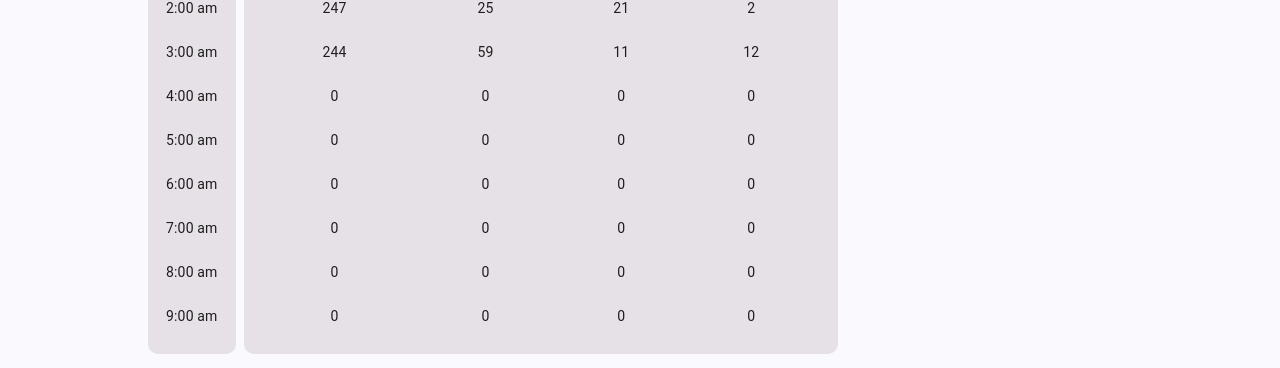
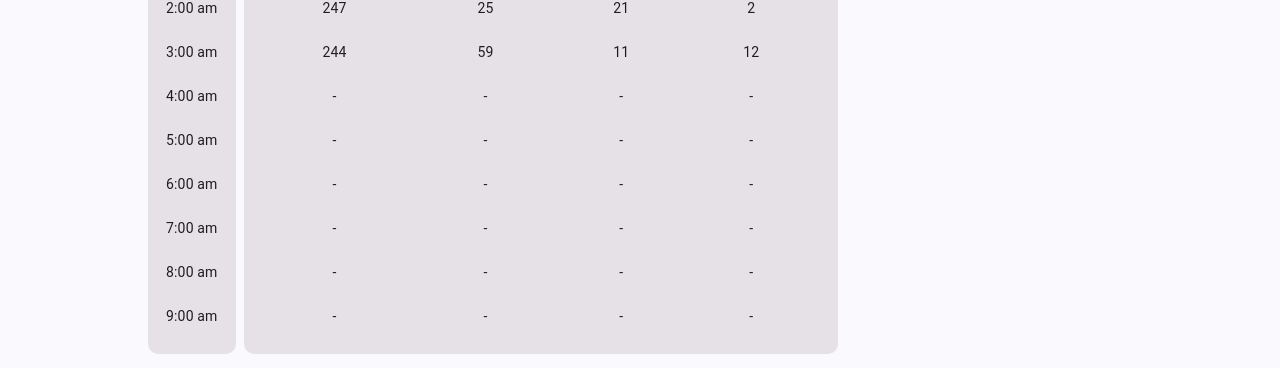
Before and after one commit to ilemarandrade/puntospoint-test-frontend, a Next.js app: page /dashboard in a window 1280 px wide. Shown: the part 1062-1430 px from the top of the page. Built offline with nearby package versions, Linux system fonts and the light colour scheme.

Commit message:
feat: :zap: improve format amount

```diff
--- a/src/components/aside-dashboard/index.tsx
+++ b/src/components/aside-dashboard/index.tsx
@@ -17,12 +17,10 @@ const AsideDashboard = () => {
         EnumFiltersTags.TRANSACTIONS,
         EnumFiltersTags.CASHBACK,
       ],
-      from: EnumThisMonthSubParameters.MARCH,
-      to: EnumThisMonthSubParameters.MAY,
+      from: EnumThisMonthSubParameters.JANUARY,
+      to: EnumThisMonthSubParameters.MARCH,
     },
   });
-
-  console.log({ data });
 
   const [isCollapsed, setIsCollapsed] = useState(false);
 
--- a/src/components/recharts/main-recharts/index.tsx
+++ b/src/components/recharts/main-recharts/index.tsx
@@ -23,6 +23,7 @@ import { IMovementsData } from '@/types/recharts';
 import { Fragment, useMemo } from 'react';
 import { exportTableCsv } from '@/utils/export-table-csv';
 import { env } from '@/root/env';
+import formatAmount from '@/utils/format-amount';
 
 interface IProps {
   tagsSelected?: EnumFiltersTags[];
@@ -44,7 +45,7 @@ export default function MainRechart({ tagsSelected = [], data }: IProps) {
       currenTags.map((item) => row[item.keyAccessor])
     );
 
-    exportTableCsv({ headers, body });
+    exportTableCsv({ headers, body: body as string[][] });
   };
 
   const renderChart = useMemo(() => {
@@ -74,7 +75,7 @@ export default function MainRechart({ tagsSelected = [], data }: IProps) {
         <YAxis
           yAxisId="right"
           orientation="right"
-          tickFormatter={(value) => `$${(value / 1000000).toFixed(0)}M`}
+          tickFormatter={(value) => formatAmount(value)}
           className="text-xs"
           axisLine={false}
           tickLine={false}
--- a/src/components/table/index.tsx
+++ b/src/components/table/index.tsx
@@ -54,7 +54,11 @@ const Table = <IData,>({
                 key={rowIndex}
                 sx={{ '&:last-child td, &:last-child th': { border: 0 } }}
               >
-                {columns.map((column, colIndex) => (
+                {columns.map((column, colIndex) => {
+                  const value = column.render
+                    ? column.render(row)
+                    : row[column.keyAccessor];
+                  return (
                     <Tooltip
                       title={String(
                         column.renderTooltip
@@ -68,14 +72,11 @@ const Table = <IData,>({
                         key={colIndex}
                         className="text-nowrap"
                       >
-                      <>
-                        {column.render
-                          ? column.render(row)
-                          : row[column.keyAccessor]}
-                      </>
+                        <>{!!value ? value : '-'}</>
                       </TableCell>
                     </Tooltip>
-                ))}
+                  );
+                })}
               </TableRow>
             ))}
           </TableBody>
--- a/src/constants/tables/columns.ts
+++ b/src/constants/tables/columns.ts
@@ -1,5 +1,6 @@
 import { Column } from '@/components/table';
 import { IMovementsData } from '@/types/recharts';
+import formatAmount from '@/utils/format-amount';
 
 export const columnsDate: Column<IMovementsData>[] = [
   {
@@ -38,16 +39,16 @@ export const columnsMoney: Column<IMovementsData>[] = [
   {
     header: 'Total Dinero',
     keyAccessor: 'totalMoney',
-    render: (row) => `$${Number(row.totalMoney).toLocaleString()}`,
+    render: (row) => formatAmount(row.totalMoney),
   },
   {
     header: 'Ventas',
     keyAccessor: 'sales',
-    render: (row) => `$${Number(row.totalMoney).toLocaleString()}`,
+    render: (row) => formatAmount(row.sales),
   },
   {
     header: 'Devoluciones',
     keyAccessor: 'returns',
-    render: (row) => `$${Number(row.totalMoney).toLocaleString()}`,
+    render: (row) => formatAmount(row.returns),
   },
 ];
--- /dev/null
+++ b/src/utils/format-amount.ts
@@ -0,0 +1,8 @@
+const formatAmount = (amount: number) => {
+  const value = Number(amount);
+  return value >= 1000000
+    ? `$${(value / 1000000).toFixed(0)}M`
+    : `$${value.toLocaleString()}`;
+};
+
+export default formatAmount;
```
Lines whose indentation alone changed are shown as unchanged.
